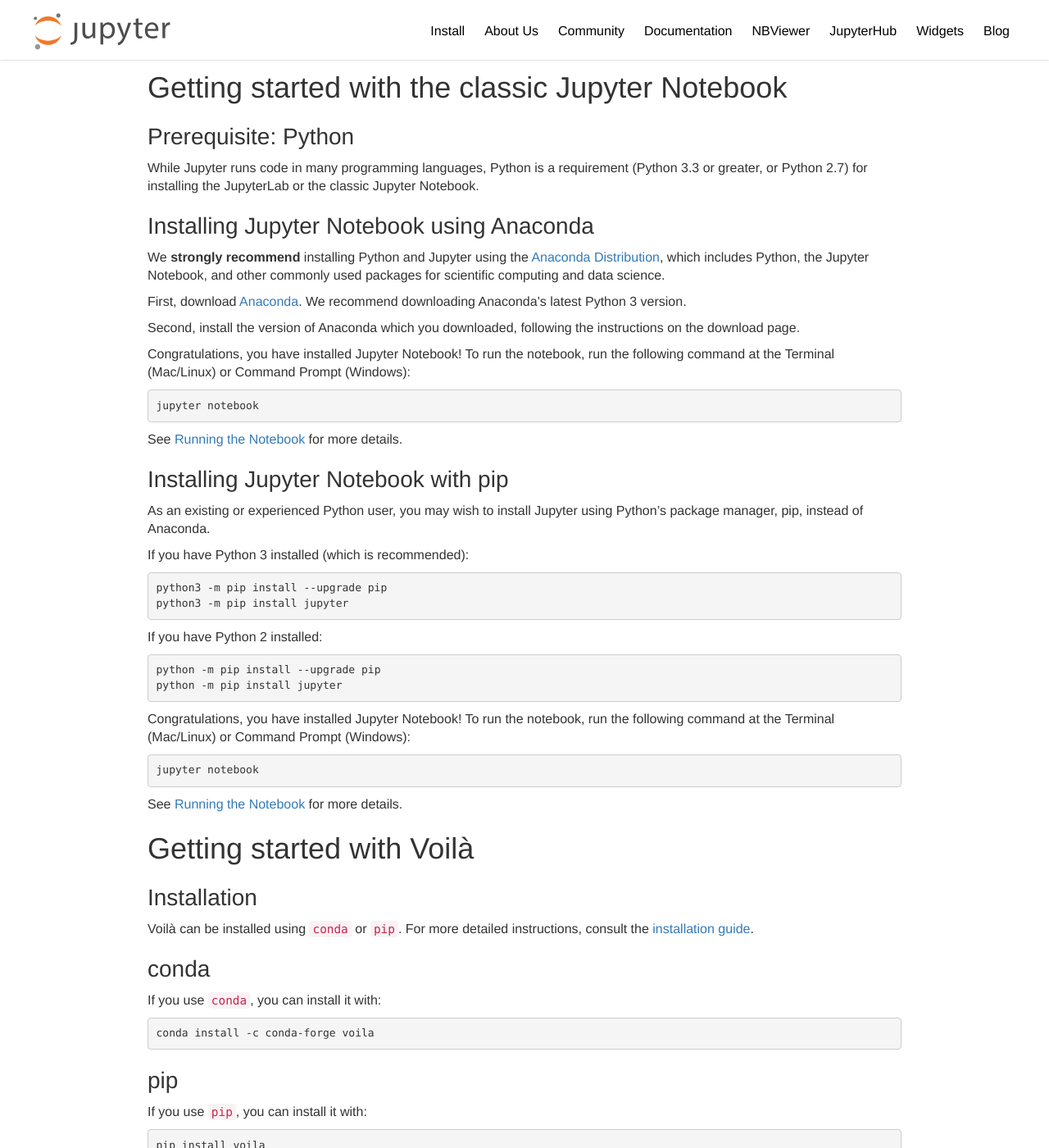
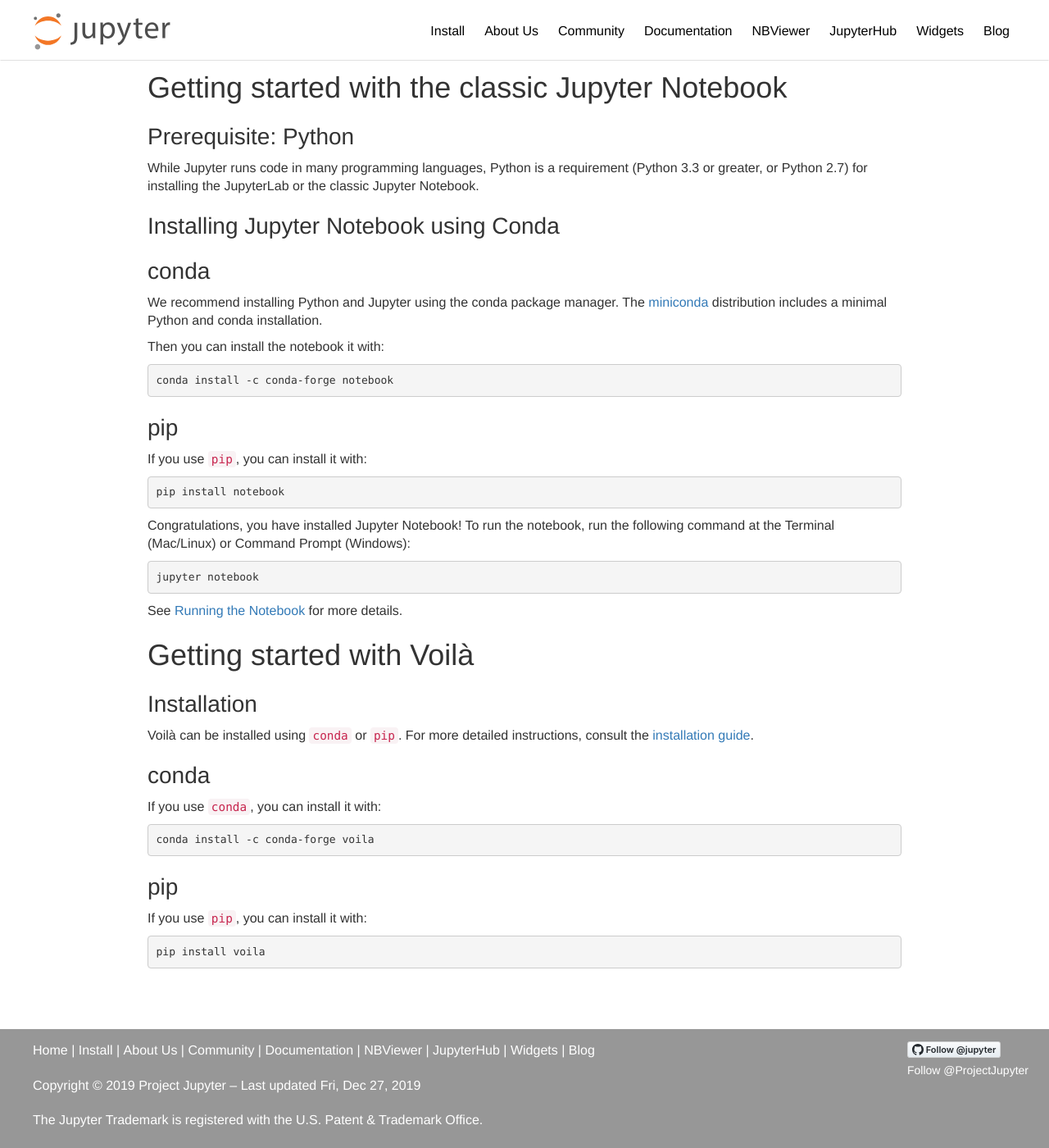
Before and after one commit to jupyter/jupyter.github.io, a Jekyll site: the page built from install.md, in a window 1280 px wide and 1400 px high, scrolled down 753 px. Shown: the whole window at 82% size. Built offline with Jekyll 4.4.1, drawn with Linux system fonts in a browser that asks for light colours; comment, search, counter and statistics services are not loaded.

Commit message:
Update installation instruction

````diff
--- a/install.md
+++ b/install.md
@@ -29,50 +29,34 @@
 
 If installing using `pip install --user`, you must add the user-level `bin` directory to your `PATH` environment variable in order to launch `jupyter lab`.
 
-
 ## Getting started with the classic Jupyter Notebook
 
 ### Prerequisite: Python
+
 While Jupyter runs code in many programming languages, Python is a requirement
 (Python 3.3 or greater, or Python 2.7) for installing the JupyterLab or the classic Jupyter Notebook.
 
-### Installing Jupyter Notebook using Anaconda
+### Installing Jupyter Notebook using Conda
 
-We **strongly recommend** installing Python and Jupyter using the [Anaconda Distribution](https://www.anaconda.com/downloads),
-which includes Python, the Jupyter Notebook, and other commonly used packages for scientific computing and data science.
+### conda
 
-First, download [Anaconda](https://www.anaconda.com/downloads). We recommend downloading Anaconda’s latest Python 3 version.
+We recommend installing Python and Jupyter using the conda package manager. The [miniconda](https://docs.conda.io/en/latest/miniconda.html) distribution includes a minimal Python and conda installation.
 
-Second, install the version of Anaconda which you downloaded, following the instructions on the download page.
+Then you can install the notebook it with:
+
+```shell
+conda install -c conda-forge notebook
+```
+
+### pip
+
+If you use `pip`, you can install it with:
+
+```shell
+pip install notebook
+```
 
 Congratulations, you have installed Jupyter Notebook! To run the notebook, run the following command at the Terminal (Mac/Linux) or Command Prompt (Windows):
-
-```bash
-jupyter notebook
-```
-
-See [Running the Notebook](https://jupyter.readthedocs.io/en/latest/running.html#running) for more details.
-
-### Installing Jupyter Notebook with pip
-
-As an existing or experienced Python user, you may wish to install Jupyter using Python’s package manager, pip, instead of Anaconda.
-
-If you have Python 3 installed (which is recommended):
-
-```
-python3 -m pip install --upgrade pip
-python3 -m pip install jupyter
-```
-
-If you have Python 2 installed:
-
-```bash
-python -m pip install --upgrade pip
-python -m pip install jupyter
-```
-
-Congratulations, you have installed Jupyter Notebook! To run the notebook, run
-the following command at the Terminal (Mac/Linux) or Command Prompt (Windows):
 
 ```bash
 jupyter notebook
````
